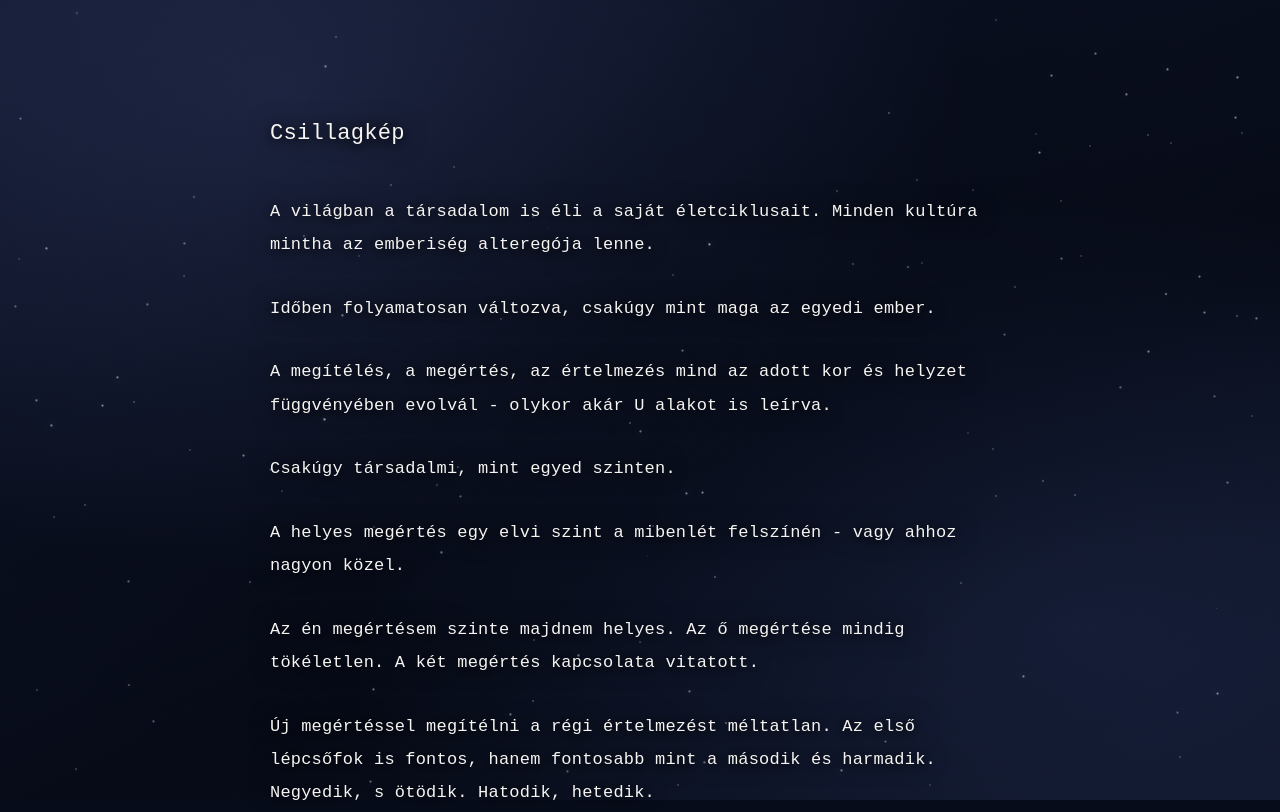
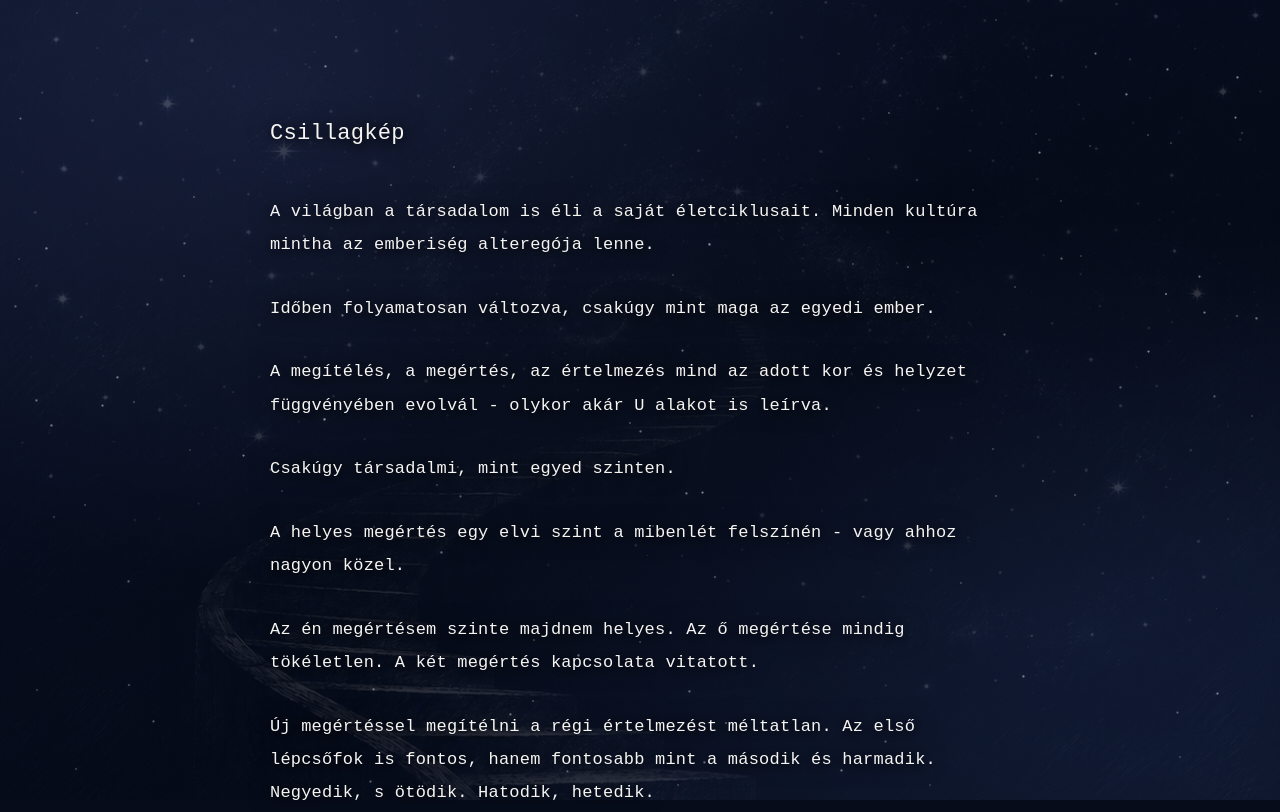
Before and after one commit to foxtale9/Hyper, a plain HTML site: page csillagkep/index.html in a window 1280 px wide. Shown: the top 812 px of the page. Drawn offline with Linux system fonts and the light colour scheme.

Commit message:
Add subtle staircase background

```diff
--- a/csillagkep/index.html
+++ b/csillagkep/index.html
@@ -21,6 +21,7 @@
 html { min-height: 100%; background: #070c1b; }
 body { margin: 0; color: #f6f5f2; background: #070c1b; font-family: 'Courier New', Courier, monospace; }
 .sky { position: fixed; inset: 0; overflow: hidden; pointer-events: none; background: radial-gradient(ellipse at 22% 12%, #273054 0, transparent 48%), radial-gradient(ellipse at 84% 78%, #1b2544 0, transparent 48%), linear-gradient(155deg, #10172e, #070b18 62%, #10172a); }
+.sky::before { content: ''; position: absolute; inset: 0; background: url('lepcso.jpg') center center / cover no-repeat; opacity: .22; }
 .sky::after { z-index: 0; content: ''; position: absolute; inset: 0; background: radial-gradient(ellipse at 50% 45%, rgba(4,8,18,.59), rgba(4,8,18,.16) 85%); }
 .star { z-index: 1; position: absolute; border-radius: 50%; background: #fff; opacity: var(--dim); box-shadow: 0 0 var(--glow) rgba(205,220,255,.7); transform: scale(.75); }
 .shooting-star { position: absolute; z-index: 2; width: 90px; height: 2px; border-radius: 50%; background: linear-gradient(90deg, transparent, rgba(255,255,255,.35), #fff); box-shadow: 0 0 8px rgba(205,220,255,.7); transform: rotate(35deg); animation: shoot 1.4s ease-out forwards; }
```
Also changed, not shown: csillagkep/lepcso.jpg (added).
